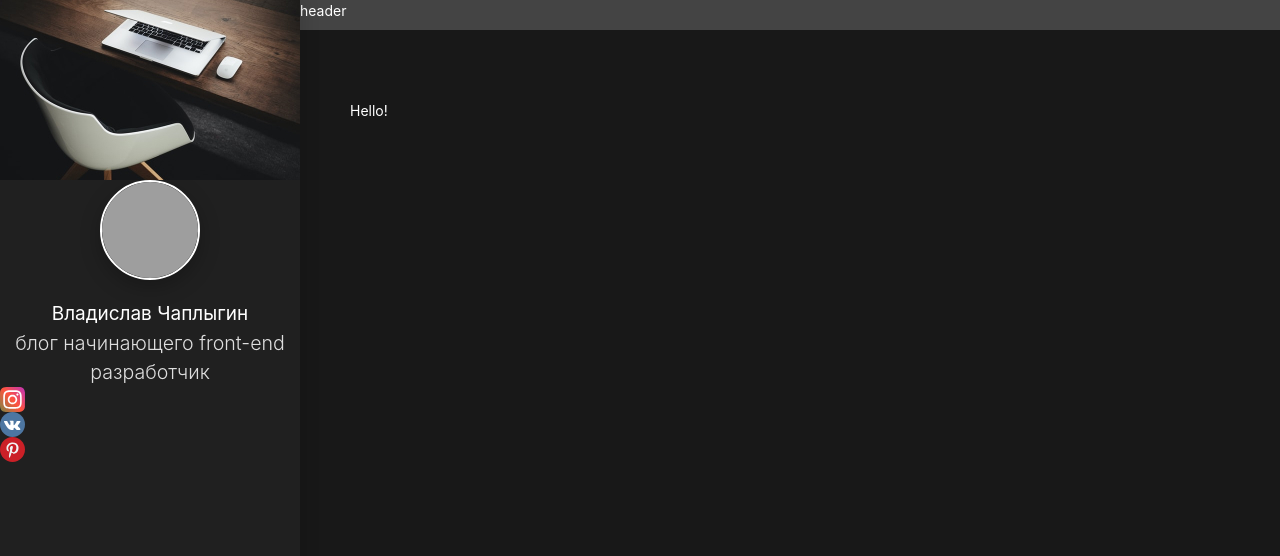
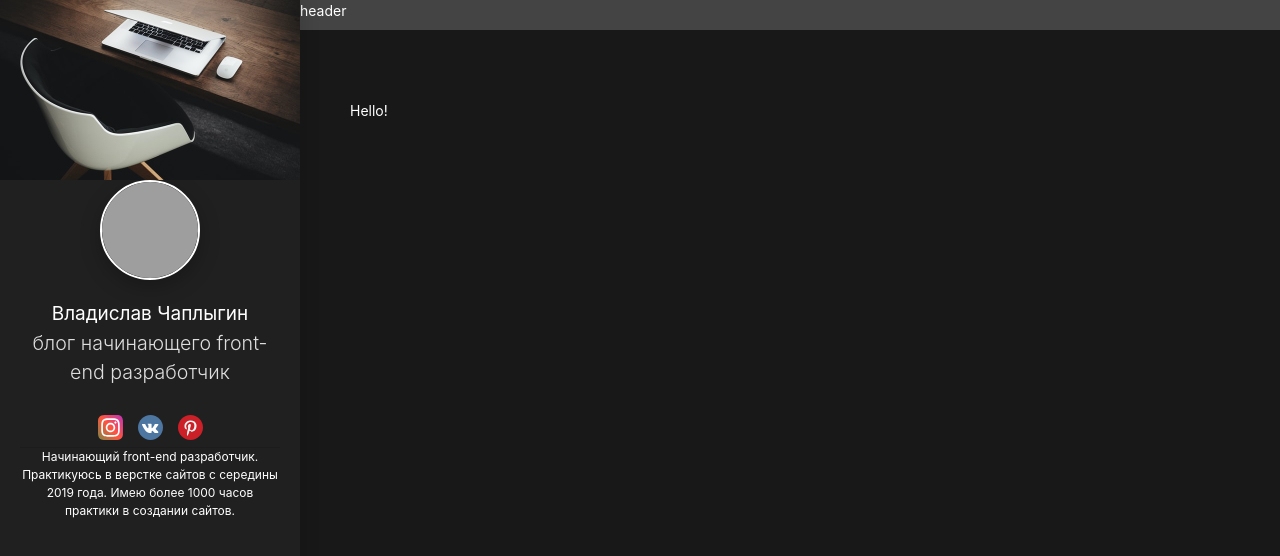
Before and after one commit to PowerWolfRu/Multipage-site, a website: page src/index.html in a window 1280 px wide. Drawn offline with nearby package versions, Linux system fonts and the light colour scheme; files that its build step writes are made by us from their sources; grey boxes are pictures that could not be loaded.

Commit message:
add new scss file

```diff
--- a/src/assets/scss/blocks/profile.scss
+++ b/src/assets/scss/blocks/profile.scss
@@ -13,8 +13,15 @@
     text-align: center;
 }
 .profile__prof{
+    margin-bottom: 2rem;
     font-size: 1.4em;
     font-weight: 300;
     color: #dedede;
     text-align: center;
 }
+
+.profile__text{
+    font-size: 1.2rem;
+    text-align: center;
+    border-top: 1px solid #1c1c1c;
+}
--- a/src/assets/scss/blocks/sidebar.scss
+++ b/src/assets/scss/blocks/sidebar.scss
@@ -22,3 +22,7 @@
         object-fit: cover;
     }
 }
+
+.sidebar__content{
+    padding: 0 2rem;
+}
--- a/src/assets/scss/blocks/social.scss
+++ b/src/assets/scss/blocks/social.scss
@@ -0,0 +1,9 @@
+.social{
+    display: flex;
+    justify-content: center;
+
+}
+
+.social__item{
+    margin: 0.75rem;
+}
--- a/src/partials/sidebar.html
+++ b/src/partials/sidebar.html
@@ -24,7 +24,15 @@
                     </a>
                 </li>
             </ul>
-        </div>
-    </div>
+
+            <div class="profile__text">
+                <p>
+                    Начинающий front-end разработчик.
+                    Практикуюсь в верстке сайтов с середины 2019 года.
+                    Имею более 1000 часов практики в создании сайтов.
+                </p>
+            </div>
+        </div> <!-- / .profile -->
+    </div> <!-- / .sidebar-content -->
     <div class="sidebar__footer"></div>
 </aside>
```
Also changed, not shown: dist/assets/css/style.css, dist/assets/css/style.min.css, dist/index.html.
